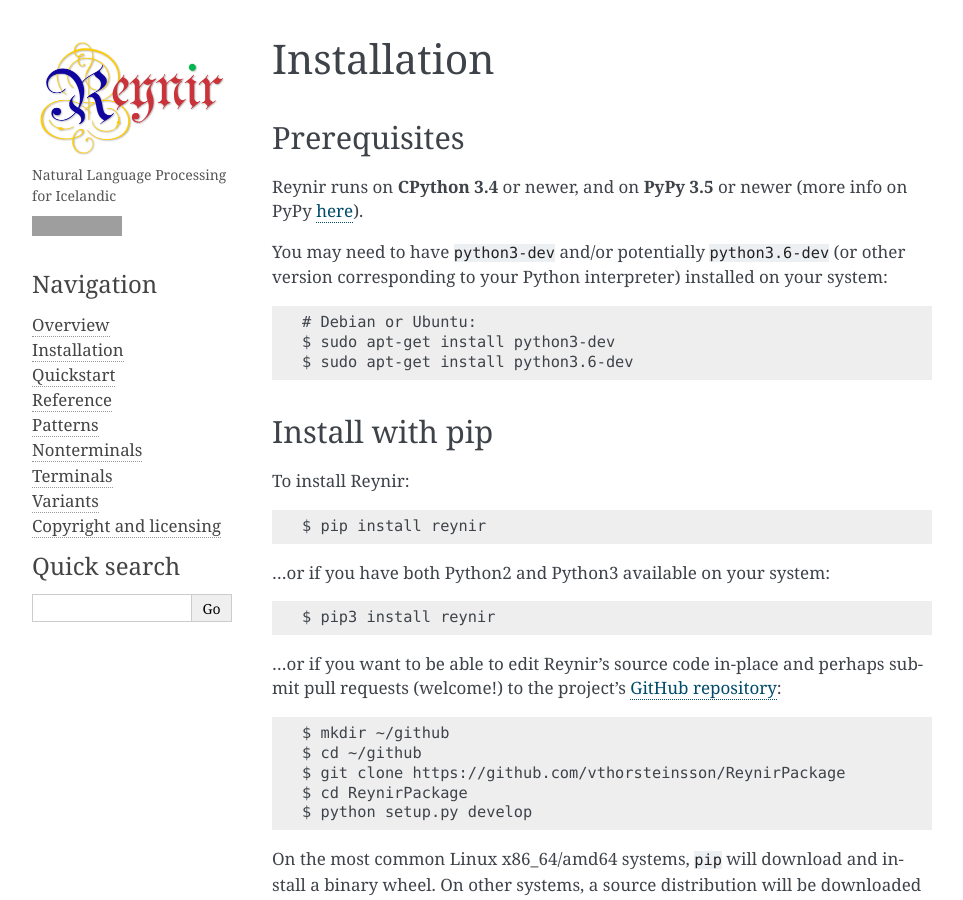
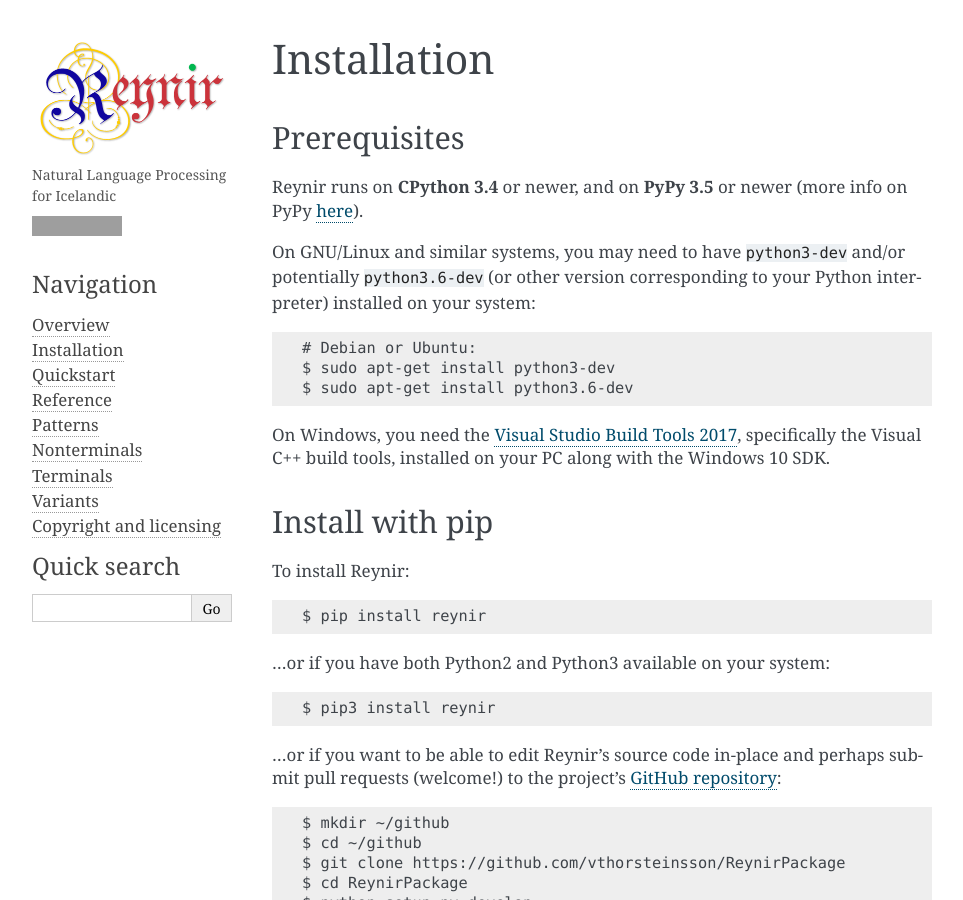
Before and after one commit to mideind/GreynirEngine, a Sphinx documentation site: the page built from doc/installation.rst, in a window 1280 px wide and 900 px high. Shown: the whole window, without its empty margins (148-1111 px from the left). Built offline with Sphinx 7.4.7, drawn with Linux system fonts in a browser that asks for light colours; grey boxes are pictures that could not be loaded.

Commit message:
Fixed cffi compiler options on Windows

```diff
--- a/doc/installation.rst
+++ b/doc/installation.rst
@@ -9,13 +9,16 @@
 Reynir runs on **CPython 3.4** or newer, and on **PyPy 3.5**
 or newer (more info on PyPy `here <http://pypy.org/>`_).
 
-You may need to have ``python3-dev`` and/or potentially ``python3.6-dev`` (or other
-version corresponding to your Python interpreter) installed on your system::
+On GNU/Linux and similar systems, you may need to have ``python3-dev`` and/or
+potentially ``python3.6-dev`` (or other version corresponding to your Python
+interpreter) installed on your system::
 
     # Debian or Ubuntu:
     $ sudo apt-get install python3-dev
     $ sudo apt-get install python3.6-dev
 
+On Windows, you need the `Visual Studio Build Tools 2017 <http://landinghub.visualstudio.com/visual-cpp-build-tools>`_,
+specifically the Visual C++ build tools, installed on your PC along with the Windows 10 SDK.
 
 Install with pip
 ----------------
--- a/setup.py
+++ b/setup.py
@@ -60,7 +60,7 @@
 
 setup(
     name='reynir',
-    version='1.0.3',
+    version='1.0.4',
     license='GNU GPLv3',
     description='A natural language parser for Icelandic',
     long_description='%s\n%s' % (
```
Also changed, not shown: 1 other file.
